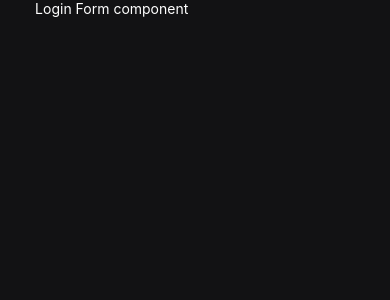
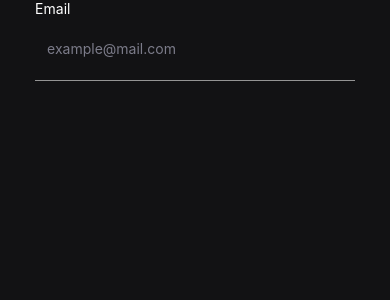
Before and after one commit to rafaelsous/dt-money, a React Native app: screen / in a window 390 px wide. Shown: the top 300 px of the page. Built offline with nearby package versions, Linux system fonts and the light colour scheme.

Commit message:
Creating Input component

```diff
--- a/src/components/DismissKeyBoardView/index.tsx
+++ b/src/components/DismissKeyBoardView/index.tsx
@@ -1,4 +1,4 @@
-import type { PropsWithChildren } from "react";
+import { PropsWithChildren } from "react";
 import {
   Keyboard,
   KeyboardAvoidingView,
--- /dev/null
+++ b/src/components/Input/index.tsx
@@ -0,0 +1,47 @@
+import {
+  Text,
+  TextInput,
+  TextInputProps,
+  TouchableOpacity,
+  View,
+} from "react-native";
+import { MaterialIcons } from "@expo/vector-icons";
+import { Control, Controller, FieldValues, Path } from "react-hook-form";
+
+import { colors } from "@/shared/colors";
+
+type InputProps<T extends FieldValues> = TextInputProps & {
+  label?: string;
+  control: Control<T>;
+  name: Path<T>;
+  leftIconName?: keyof typeof MaterialIcons.glyphMap;
+};
+
+export function Input<T extends FieldValues>({
+  label,
+  control,
+  name,
+  leftIconName,
+  ...rest
+}: InputProps<T>) {
+  return (
+    <Controller
+      control={control}
+      name={name}
+      render={({ field: { onChange, value } }) => (
+        <View className="w-full">
+          {label && <Text className="text-white">{label}</Text>}
+
+          <TouchableOpacity className="h-16 px-3 py-2 flex-row items-center justify-between border-b-[1px] border-gray-600">
+            <TextInput
+              value={value}
+              onChangeText={onChange}
+              placeholderTextColor={colors.gray[700]}
+              {...rest}
+            />
+          </TouchableOpacity>
+        </View>
+      )}
+    />
+  );
+}
--- a/src/components/LoginForm/index.tsx
+++ b/src/components/LoginForm/index.tsx
@@ -1,5 +1,6 @@
-import { Text } from "react-native";
 import { useForm } from "react-hook-form";
+
+import { Input } from "../Input";
 
 export type FormLoginParams = {
   email: string;
@@ -12,5 +13,12 @@ export function LoginForm() {
     handleSubmit,
     formState: { isSubmitting },
   } = useForm<FormLoginParams>();
-  return <Text className="text-white">Login Form component</Text>;
+  return (
+    <Input
+      label="Email"
+      control={control}
+      name="email"
+      placeholder="example@mail.com"
+    />
+  );
 }
--- a/src/screens/Register/index.tsx
+++ b/src/screens/Register/index.tsx
@@ -1,5 +1,5 @@
+import { Button, Text, View } from "react-native";
 import { useNavigation } from "@react-navigation/native";
-import { Button, Text, View } from "react-native";
 
 export function Register() {
   const { goBack } = useNavigation();
```
Lines whose indentation alone changed are shown as unchanged.
